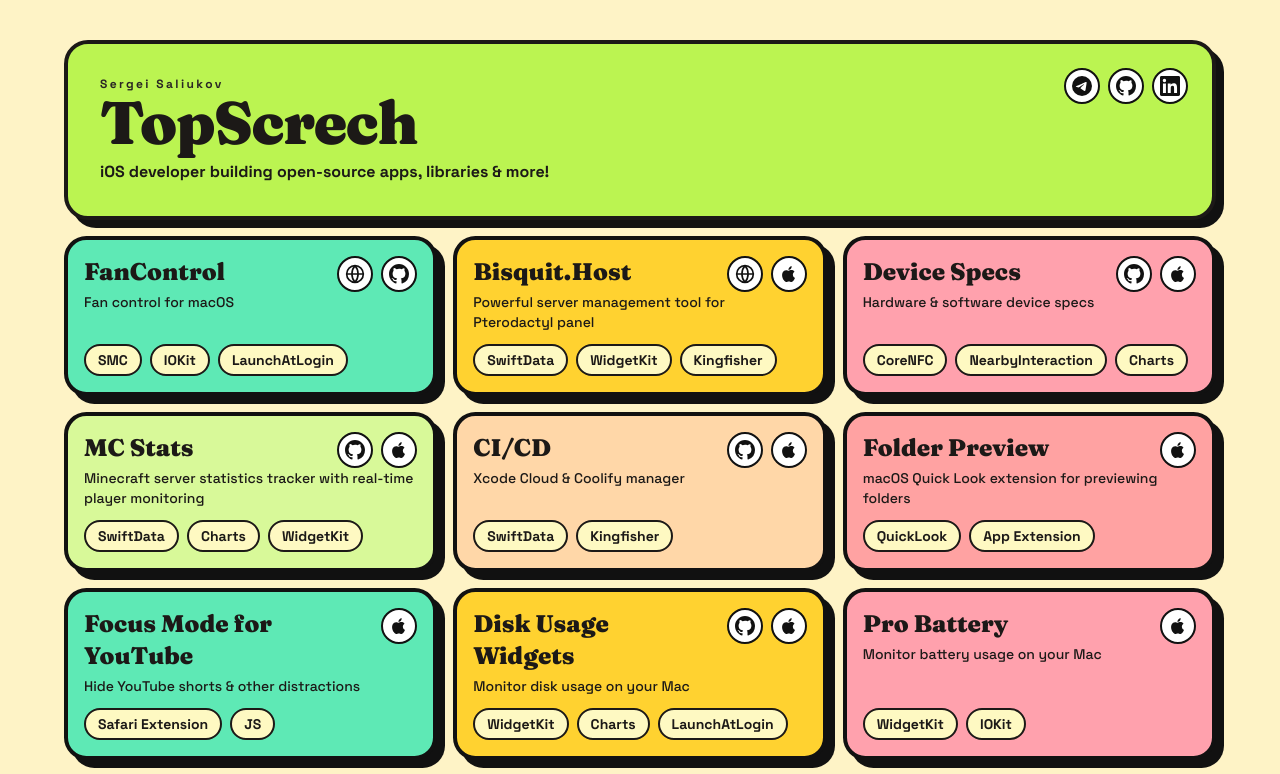
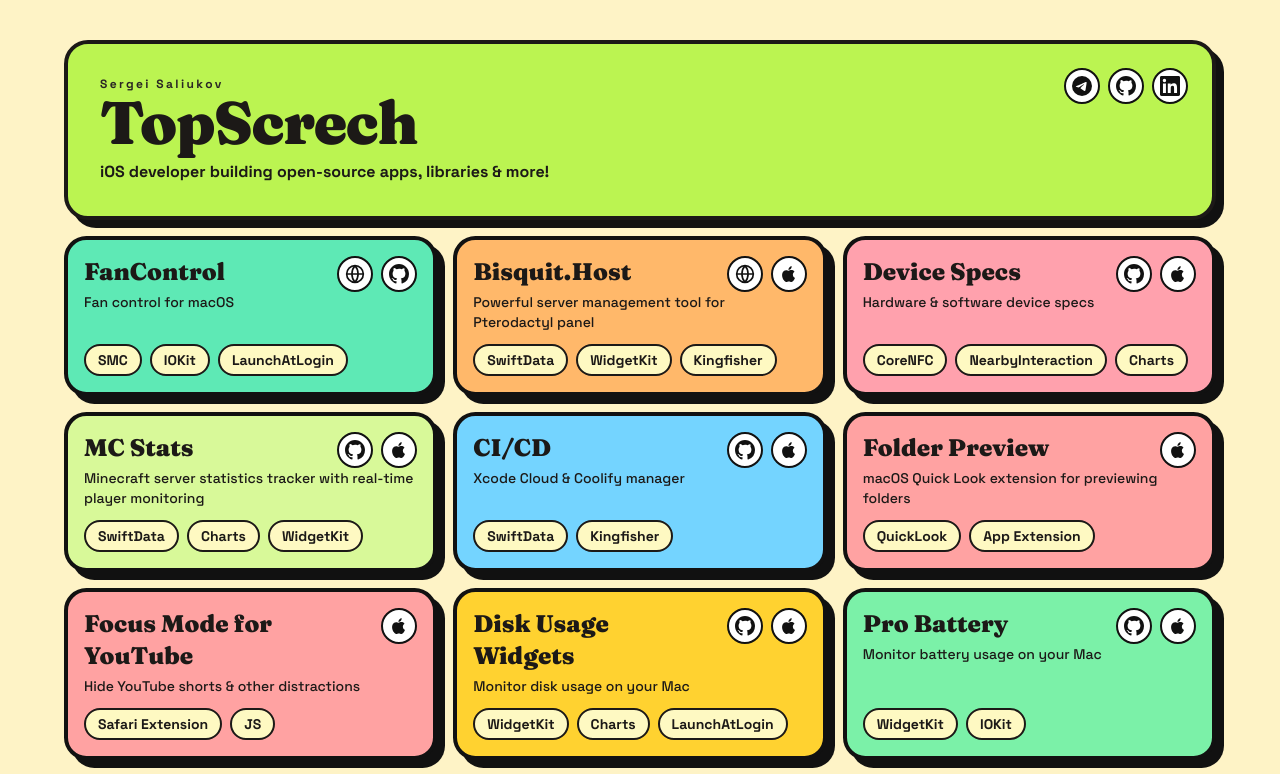
Before and after one commit to TopScrech/TopScrech-dev, a Nuxt app: page / in a window 1280 px wide. Shown: the top 774 px of the page. Built offline with nearby package versions, Linux system fonts and the light colour scheme.

Commit message:
Update project labels and card colors

```diff
--- a/pages/data/apps.js
+++ b/pages/data/apps.js
@@ -144,7 +144,7 @@
     ],
     downloads: {
       appStore: 6736841839,
-      // github: "TopScrech/Pro-Battery"
+      github: "TopScrech/Pro-Battery"
     }
   },
   {
@@ -159,7 +159,7 @@
     ],
     downloads: {
       appStore: 6636466492,
-      // github: "TopScrech/Ram-Usage"
+      github: "TopScrech/Ram-Usage"
     }
   },
   {
--- a/pages/index.vue
+++ b/pages/index.vue
@@ -74,7 +74,7 @@
           v-for="(app, index) in apps"
           :key="app.name"
           class="block-card relative flex min-h-40 flex-col p-4"
-          :class="tileClass(index)"
+          :class="tileClass(app, index)"
         >
           <div
             v-if="app.downloads?.web || app.downloads?.appStore || app.downloads?.github"
@@ -193,7 +193,18 @@
 const webUrl = (app) => app.downloads.web;
 const frameworkUrl = (framework) => `https://github.com/${framework.link}`;
 
-const tileClass = (index) => {
+const projectTileClasses = {
+  "Bisquit.Host": "bg-orange-300",
+  "CI/CD": "bg-sky-300",
+  "Pro Battery": "bg-green-300",
+  "Focus Mode for YouTube": "bg-red-300"
+};
+
+const tileClass = (app, index) => {
+  if (projectTileClasses[app.name]) {
+    return projectTileClasses[app.name];
+  }
+
   const classes = [
     "bg-emerald-300",
     "bg-amber-300",
```
